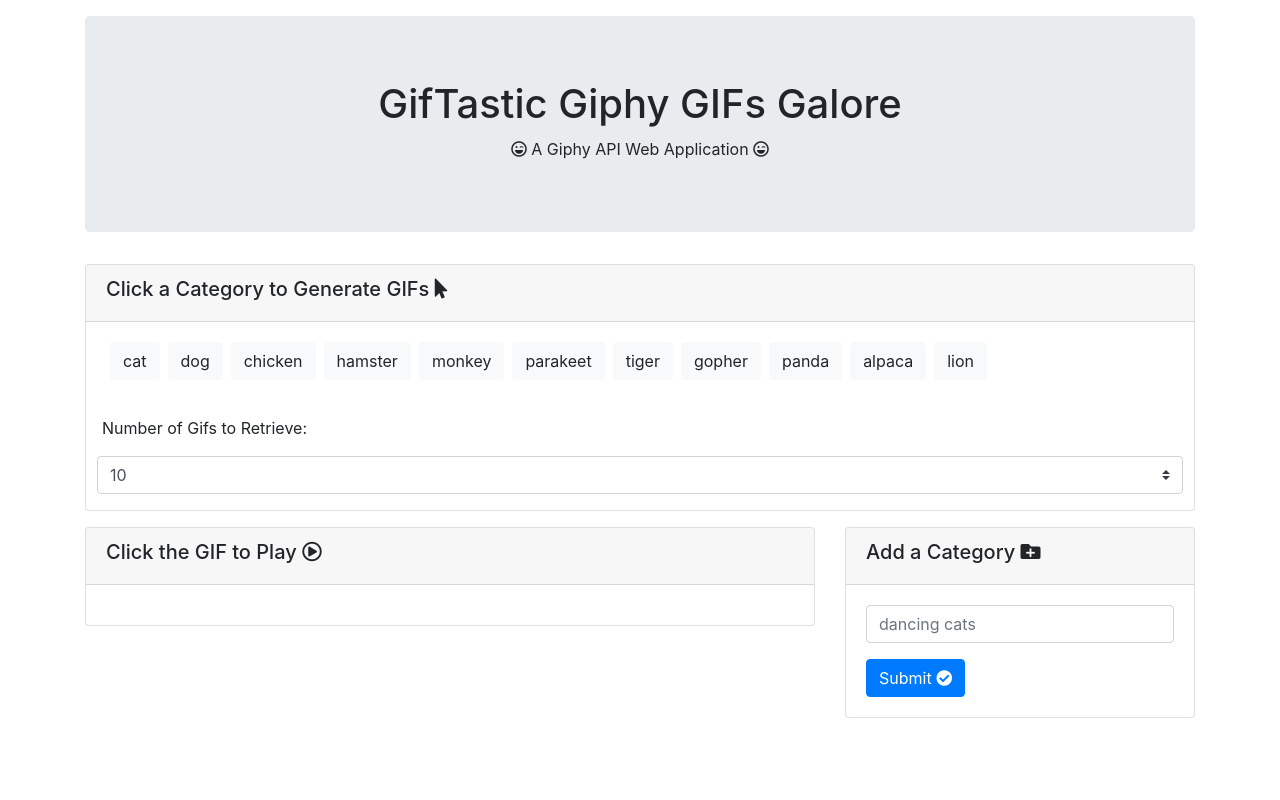
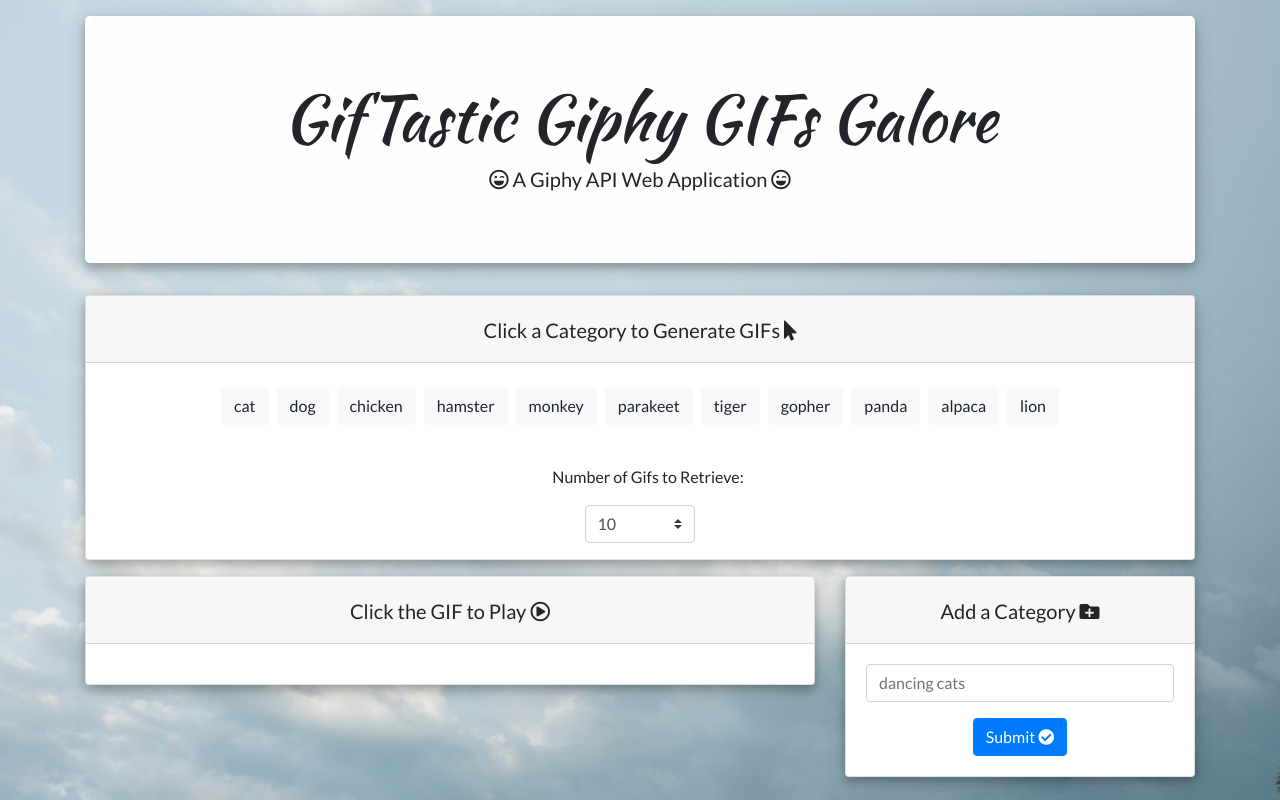
Before and after one commit to sgenini/giphy-api, a plain HTML site: page index.html in a window 1280 px wide. Drawn offline with nearby package versions, Linux system fonts and the light colour scheme.

Commit message:
Add CSS styling

```diff
--- a/assets/css/style.css
+++ b/assets/css/style.css
@@ -0,0 +1,43 @@
+html {
+    background: url(../images/photo-1533085281462-6ae8d2c36017.jpg) no-repeat center center fixed;
+    background-size: cover;
+  }
+
+
+body {
+    font-family: 'Lato', sans-serif;
+    background-color: transparent;
+}
+
+
+h1 {
+    font-family: 'Kaushan Script', cursive;
+    font-size: 4em;
+}
+
+h3,
+h4 {
+    font-family: 'Playfair Display SC', serif;
+}
+
+h5 {
+    /* font-family: 'Shadows Into Light', cursive; */
+    margin-top: 10px;
+}
+
+.jumbotron {
+    background-color: #FEFEFE;
+    margin-top: 7.5%;
+    /* border: 2px solid gray; */
+    box-shadow: 0 4px 8px 0 rgba(0, 0, 0, 0.2), 0 6px 20px 0 rgba(0, 0, 0, 0.19);
+    /* height: 650px; */
+}
+
+div.card {
+    box-shadow: 0 4px 8px 0 rgba(0, 0, 0, 0.2), 0 6px 20px 0 rgba(0, 0, 0, 0.19);
+    text-align: center;
+}
+
+img {
+    box-shadow: 0 4px 8px 0 rgba(0, 0, 0, 0.2), 0 6px 20px 0 rgba(0, 0, 0, 0.19);
+}
--- a/assets/javascript/app.js
+++ b/assets/javascript/app.js
@@ -12,7 +12,7 @@ function buildButtons(){
     $("#button-container").empty();
     for (var j = 0; j < categoryArray.length; j++){
         var newButton = $('<button>');
-            newButton.addClass("btn btn-light gif-button mx-1");
+            newButton.addClass("btn btn-light gif-button mx-1 my-1");
             newButton.attr('data-keyword', categoryArray[j]);
             newButton.text(categoryArray[j]);
         $("#button-container").append(newButton);
@@ -25,7 +25,11 @@ $(document).on("click", ".gif-button", function() {
     var keyword = $(this).attr("data-keyword");
     var populateNumber = $("#numberOfGifs").val();
     var queryURL = "https://api.giphy.com/v1/gifs/search?q=" +
-      keyword + "&api_key=mNFvoqdlvdsUiXEwJutQjX7o74jxV4hh&limit=" + populateNumber;
+      // keyword + "&api_key=mNFvoqdlvdsUiXEwJutQjX7o74jxV4hh&limit=" + populateNumber;
+    //   In case of "Failed to load resource: the server responded with a status of 429 ()"
+    //   (due to overuse of personal API key), use the following key (BootCamp API key):
+      keyword + "&api_key=dc6zaTOxFJmzC&limit=" + populateNumber;
+
 
     $.ajax({
       url: queryURL,
--- a/index.html
+++ b/index.html
@@ -7,13 +7,15 @@
     <meta name="viewport" content="width=device-width, initial-scale=1">
 
     <title>
-        GIFs Galore
+        GifTastic Giphy GIFs Galore
     </title>
 
     <!-- We link our html to the Bootstrap CDN -->
     <link rel="stylesheet" href="https://maxcdn.bootstrapcdn.com/bootstrap/4.0.0/css/bootstrap.min.css">
     <link rel="stylesheet" href="https://use.fontawesome.com/releases/v5.5.0/css/all.css" integrity="sha384-B4dIYHKNBt8Bc12p+WXckhzcICo0wtJAoU8YZTY5qE0Id1GSseTk6S+L3BlXeVIU" crossorigin="anonymous">
     <link rel="stylesheet" href="assets/css/style.css">
+    <link href="https://fonts.googleapis.com/css?family=Lato|Bungee|Gloria+Hallelujah|Kaushan+Script|Pacifico|Playfair+Display+SC:400,400i,700,700i,900,900i|Shadows+Into+Light" rel="stylesheet">
+
 </head>
 
 <body>
@@ -21,7 +23,7 @@
     <div class="container">
         <div class="jumbotron mt-3">
             <h1 class="text-center">GifTastic Giphy GIFs Galore</h1>
-            <h5 class="text-center"><small><i class="far fa-laugh-wink"></i> A Giphy API Web Application <i class="far fa-laugh-wink"></i></small></h5>
+            <h5 class="text-center"><i class="far fa-laugh-wink"></i> A Giphy API Web Application <i class="far fa-laugh-wink"></i></h5>
         </div>
 
         <!-- Start Row -->
@@ -36,7 +38,7 @@
                         <button class="gif-button" data-keyword="dog">woof</button>
                     </div>
                     <label class="mt-3 ml-3" for="numberOfGifs">Number of Gifs to Retrieve:</label>
-                    <select class="custom-select mb-3 mx-auto mt-2" style="width: 98%" id="numberOfGifs">
+                    <select class="custom-select mb-3 mx-auto mt-2" style="width: 10%" id="numberOfGifs">
                         <option value="1">1</option>
                         <option value="5">5</option>
                         <option selected value="10">10</option>
```
Also changed, not shown: assets/images/photo-1510624778737-09036495c73c.jpg (added), assets/images/photo-1533085281462-6ae8d2c36017.jpg (added).
